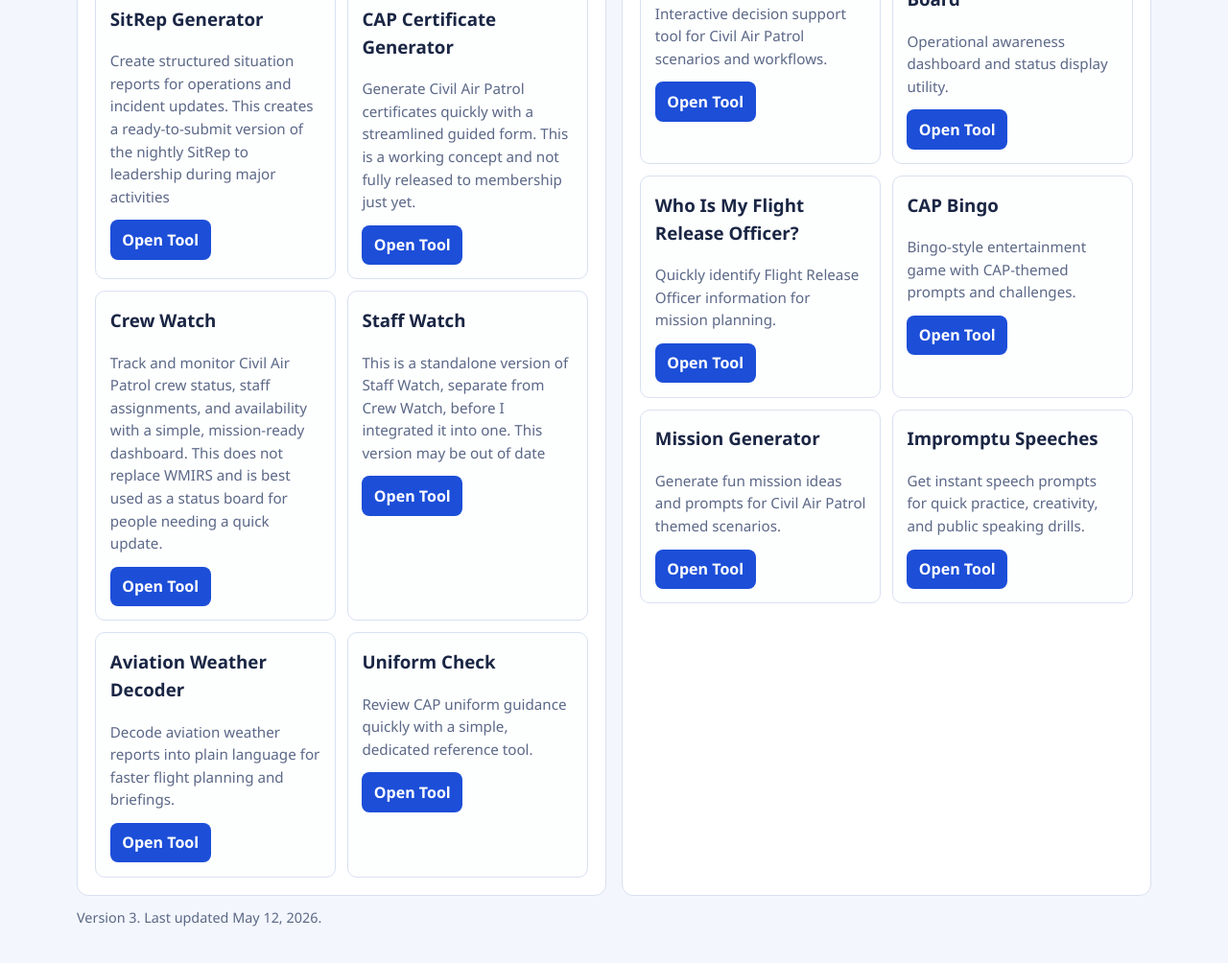
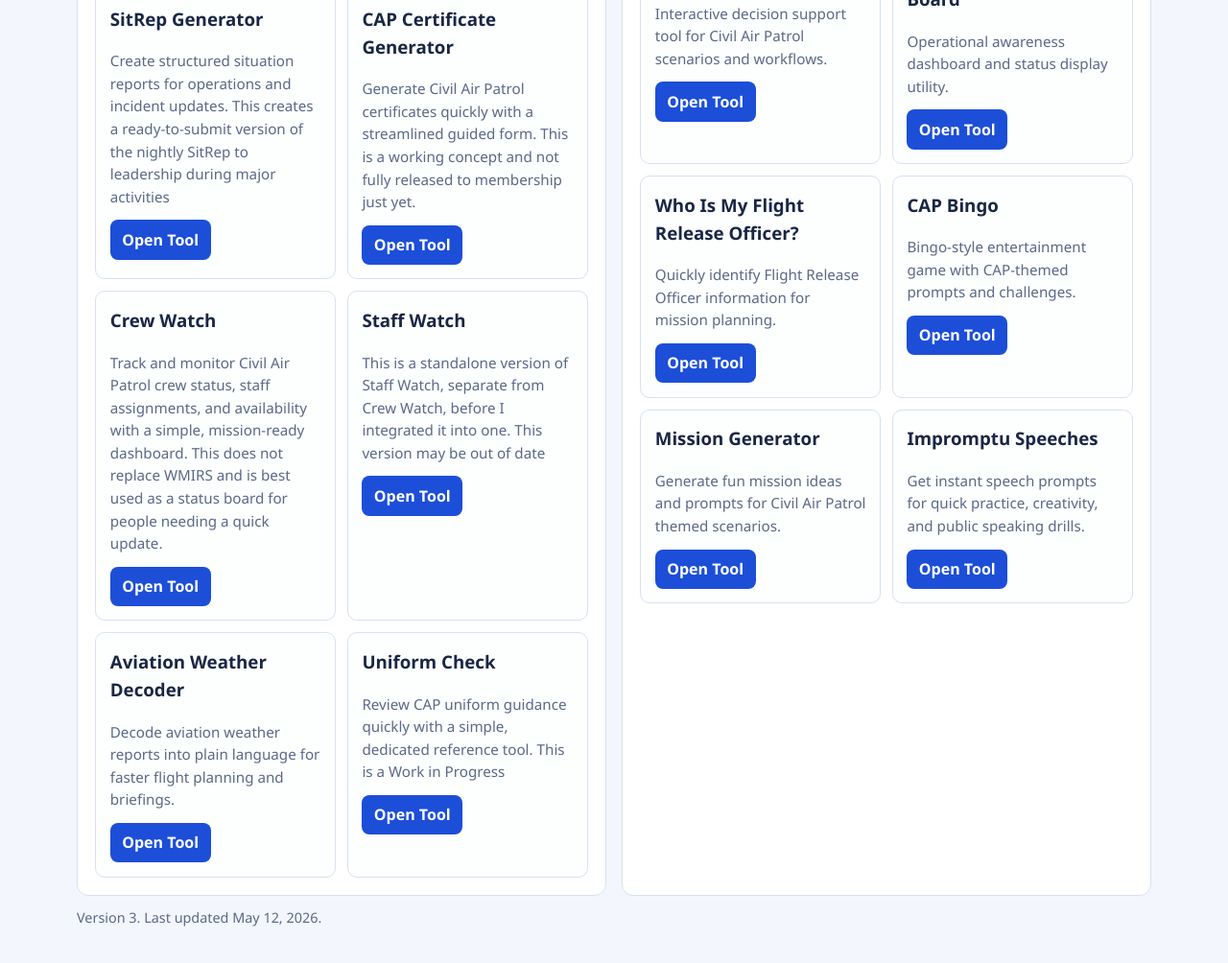
Before and after one commit to Romans-Tools/Romans-Tools, a plain HTML site: page index.html in a window 1280 px wide. Shown: the part 615-1619 px from the top of the page at 96% size. Drawn offline with Linux system fonts and the light colour scheme.

Commit message:
Update index.html

```diff
--- a/index.html
+++ b/index.html
@@ -114,7 +114,7 @@
 
               <section class="tool-tile">
                 <h3>Uniform Check</h3>
-                <p>Review CAP uniform guidance quickly with a simple, dedicated reference tool.</p>
+                <p>Review CAP uniform guidance quickly with a simple, dedicated reference tool. This is a Work in Progress</p>
                 <a
                   class="btn"
                   href="https://capuniformcheck.netlify.app/"
```
